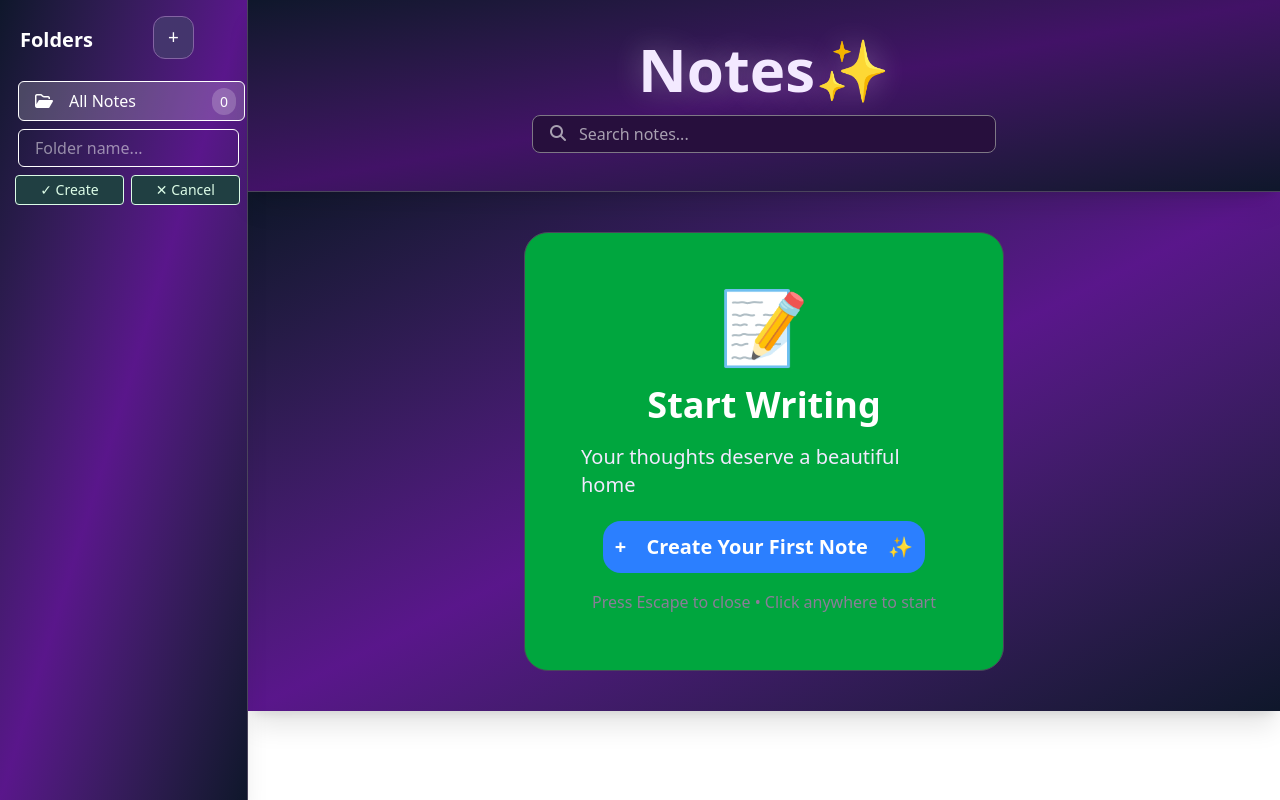
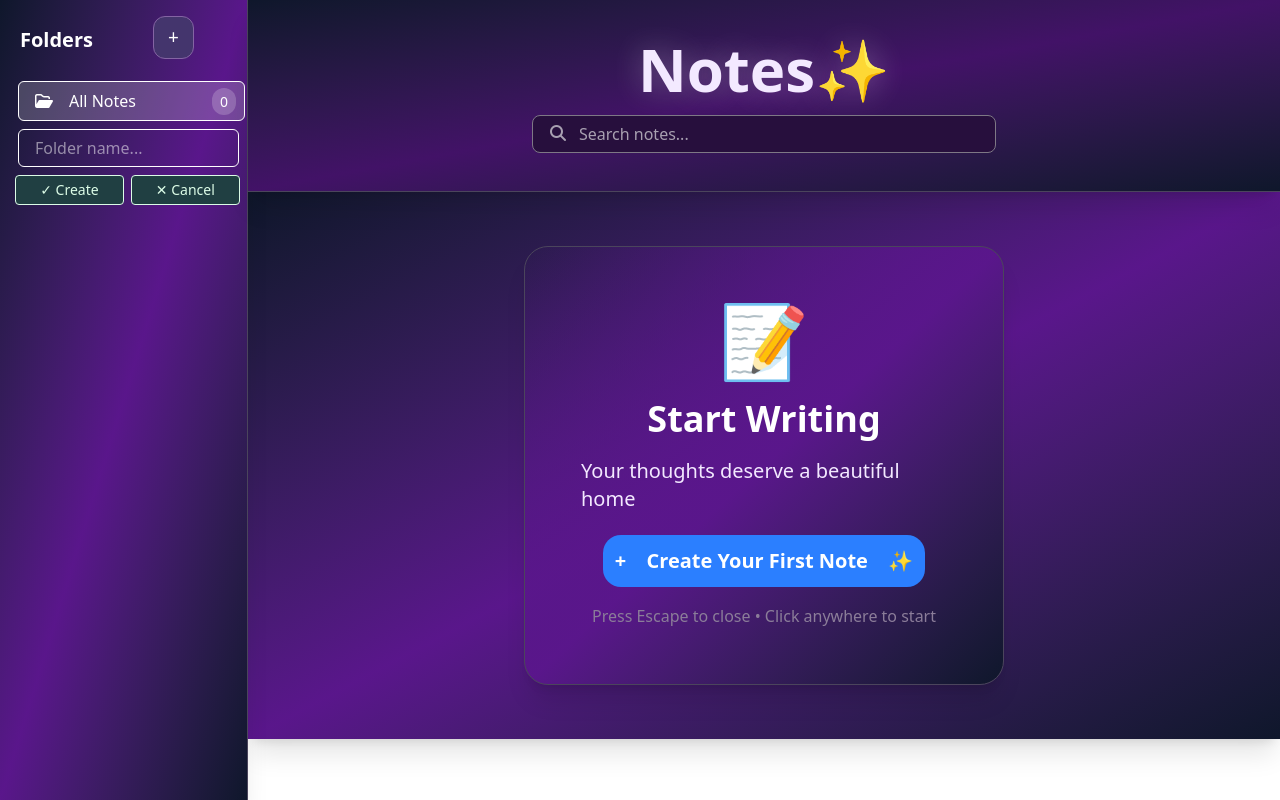
Before and after one commit to NwakanmaEmmanuel/Mini-Note-Board, a React (Vite) app: page / in a window 1280 px wide. Built offline with nearby package versions, Linux system fonts and the light colour scheme.

Commit message:
updated ui

```diff
--- a/src/components/Header.jsx
+++ b/src/components/Header.jsx
@@ -14,7 +14,7 @@ export default function Header() {
                 type="text"
                 name=""
                 placeholder='Search notes...'
-                className='w-116 h-9.5 p-2.5 pl-11.5 outline-0  bg-[#270f3d] border-[#7e7885] border-[0.3px] text-white placeholder:text-[#a8a0b1] rounded-lg '
+                className='w-116 h-9.5 p-2.5 pl-11.5   focus:border-3 focus:outline-[#534e64]  outline-0 bg-[#270f3d] border-[#7e7885] border-[0.3px] text-white placeholder:text-[#a8a0b1] rounded-lg '
               />
           </div>
       </div>
--- a/src/components/Main.jsx
+++ b/src/components/Main.jsx
@@ -1,9 +1,9 @@
 
 function Main() {
   return (
-    <div className="bg-linear-to-br from-slate-900 via-purple-900 to-slate-900  shadow-xl backdrop-blur-lgp-10 flex items-center justify-center">
+    <div className="bg-linear-to-br from-slate-900 via-purple-900 to-slate-900 h-[547px]  shadow-xl backdrop-blur-lgp-10 flex items-center justify-center">
 
-        <div className="p-14 bg-green-600 w-120 rounded-3xl border border-[#4b455c] m-10 items-center flex flex-col justify-center">
+        <div className="p-14 bg-linear-to-br  via-purple-900 to-slate-900  shadow-xl backdrop-blur-lgp-10 w-120 rounded-3xl border border-[#4b455c] m-10 items-center flex flex-col justify-center">
 
             <div className="text-7xl mb-6">📝</div>
             <h1 className="text-4xl font-bold text-white mb-4.5">Start Writing</h1>
--- a/src/components/Sidebar.jsx
+++ b/src/components/Sidebar.jsx
@@ -20,7 +20,7 @@ function Sidebar() {
         <input
           type="text"
           placeholder='Folder name...'
-          className='border  border-white rounded-md font-normal flex items-center justify-center mt-4 ml-4.5 p-1.5 pl-4  text-base text-white placeholder:text-white/50
+          className='border  border-white rounded-md font-normal flex items-center justify-center mt-4 ml-4.5 p-1.5 pl-4 focus:border-3 focus:outline-[#4a445b]   text-base text-white placeholder:text-white/50
                     w-[221px] '
         />
 
```
